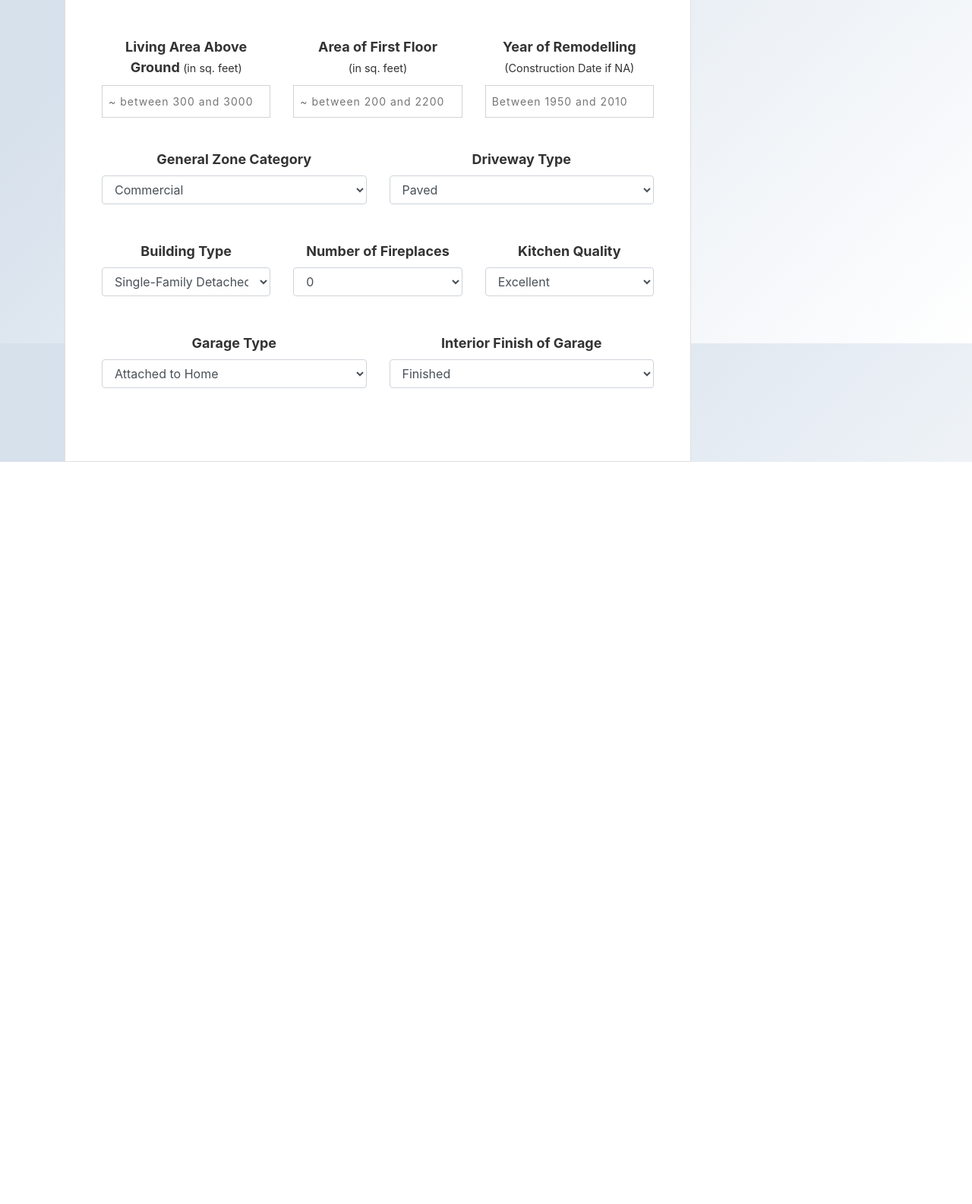
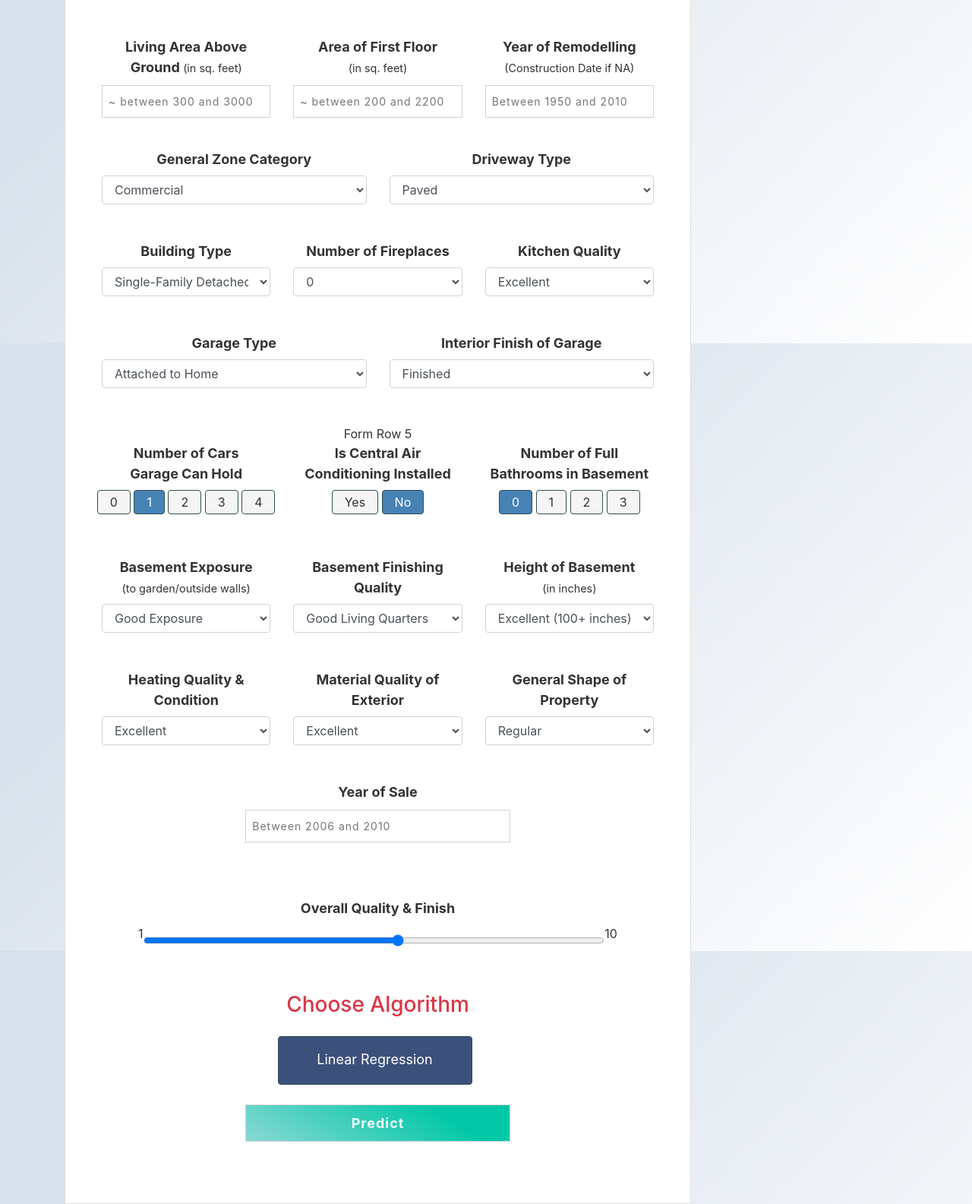
Before and after one commit to Tanveer87/HousePriceForecast, a Flask app: page /house-price-prediction in a window 1280 px wide. Shown: the part 348-1933 px from the top of the page at 76% size. Before the commit the page ends 956 px from the top, so only its background shows below. Run offline with Flask 2, Linux system fonts and the light colour scheme; some libraries are stand-ins or nearby versions.

Commit message:
Html layout design

```diff
--- a/templates/predict/house_price_prediction.html
+++ b/templates/predict/house_price_prediction.html
@@ -114,160 +114,160 @@
                 </div>
             </div>
 
-            <!-- Form Row 5 -->
-<!--            <div class="row mb-5">-->
-<!--                <div class="col-4 p-0" >-->
-<!--                    <label>Number of Cars <br> Garage Can Hold</label>-->
-<!--                    <div class="radio-toolbar">-->
-<!--                        <input type="radio" id="0" name="GarageCars" value="0">-->
-<!--                        <label for="0">0</label>-->
-<!--                        <input type="radio" id="1" name="GarageCars" value="1" checked>-->
-<!--                        <label for="1">1</label>-->
-<!--                        <input type="radio" id="2" name="GarageCars" value="2">-->
-<!--                        <label for="2">2</label>-->
-<!--                        <input type="radio" id="3" name="GarageCars" value="3">-->
-<!--                        <label for="3">3</label>-->
-<!--                        <input type="radio" id="4" name="GarageCars" value="4">-->
-<!--                        <label for="4">4</label>-->
-<!--                    </div>-->
-<!--                </div>-->
-<!--                <div class="col-4 p-0" >-->
-<!--                    <label>Is Central Air <br> Conditioning Installed</label>-->
-<!--                    <div class="radio-toolbar">-->
-<!--                        <input type="radio" id="yes" name="CentralAir" value="Y">-->
-<!--                        <label for="yes">Yes</label>-->
-<!--                        <input type="radio" id="no" name="CentralAir" value="N" checked>-->
-<!--                        <label for="no">No</label>-->
-<!--                    </div>-->
-<!--                </div>-->
-<!--                <div class="col-4 p-0" >-->
-<!--                    <label>Number of Full <br> Bathrooms in Basement</label>-->
-<!--                    <div class="radio-toolbar">-->
-<!--                        <input type="radio" id="0" name="BsmtFullBath" value="0" checked>-->
-<!--                        <label for="0">0</label>-->
-<!--                        <input type="radio" id="1" name="BsmtFullBath" value="1">-->
-<!--                        <label for="1">1</label>-->
-<!--                        <input type="radio" id="2" name="BsmtFullBath" value="2">-->
-<!--                        <label for="2">2</label>-->
-<!--                        <input type="radio" id="3" name="BsmtFullBath" value="3">-->
-<!--                        <label for="3">3</label>-->
-<!--                    </div>-->
-<!--                </div>-->
-<!--            </div>-->
+             Form Row 5
+            <div class="row mb-5">
+                <div class="col-4 p-0" >
+                    <label>Number of Cars <br> Garage Can Hold</label>
+                    <div class="radio-toolbar">
+                        <input type="radio" id="0" name="GarageCars" value="0">
+                        <label for="0">0</label>
+                        <input type="radio" id="1" name="GarageCars" value="1" checked>
+                        <label for="1">1</label>
+                        <input type="radio" id="2" name="GarageCars" value="2">
+                        <label for="2">2</label>
+                        <input type="radio" id="3" name="GarageCars" value="3">
+                        <label for="3">3</label>
+                        <input type="radio" id="4" name="GarageCars" value="4">
+                        <label for="4">4</label>
+                    </div>
+                </div>
+                <div class="col-4 p-0" >
+                    <label>Is Central Air <br> Conditioning Installed</label>
+                    <div class="radio-toolbar">
+                        <input type="radio" id="yes" name="CentralAir" value="Y">
+                        <label for="yes">Yes</label>
+                        <input type="radio" id="no" name="CentralAir" value="N" checked>
+                        <label for="no">No</label>
+                    </div>
+                </div>
+                <div class="col-4 p-0" >
+                    <label>Number of Full <br> Bathrooms in Basement</label>
+                    <div class="radio-toolbar">
+                        <input type="radio" id="0" name="BsmtFullBath" value="0" checked>
+                        <label for="0">0</label>
+                        <input type="radio" id="1" name="BsmtFullBath" value="1">
+                        <label for="1">1</label>
+                        <input type="radio" id="2" name="BsmtFullBath" value="2">
+                        <label for="2">2</label>
+                        <input type="radio" id="3" name="BsmtFullBath" value="3">
+                        <label for="3">3</label>
+                    </div>
+                </div>
+            </div>
 
-<!--            &lt;!&ndash; Form Row 6 &ndash;&gt;-->
-<!--            <div class="row mb-5">-->
-<!--                <div class="col-8 col-md-4">-->
-<!--                    <label for="bsmtexposure">Basement Exposure <br><small>(to garden/outside walls)</small></label>-->
-<!--                    <select class="form-control" name="BsmtExposure" id="bsmtexposure" value="{{ request.form['BsmtExposure'] }}">-->
-<!--                        <option value="Gd">Good Exposure</option>-->
-<!--                        <option value="Av">Average Exposure</option>-->
-<!--                        <option value="Mn">Minimum Exposure</option>-->
-<!--                        <option value="No">No Exposure</option>-->
-<!--                        <option value="Missing">No Basement</option>-->
-<!--                    </select>-->
-<!--                </div>-->
-<!--                <div class="col-8 col-md-4">-->
-<!--                    <label for="bsmtfintype1">Basement Finishing Quality</label>-->
-<!--                    <select class="form-control" name="BsmtFinType1" id="bsmtfintype1" value="{{ request.form['BsmtFinType1'] }}">-->
-<!--                        <option value="GLQ">Good Living Quarters</option>-->
-<!--                        <option value="ALQ">Average Living Quarters</option>-->
-<!--                        <option value="BLQ">Below Average Living Quarters</option>-->
-<!--                        <option value="Rec">Average Recreation Room</option>-->
-<!--                        <option value="LwQ">Low Quality</option>-->
-<!--                        <option value="Unf">Unfinished</option>-->
-<!--                        <option value="Missing">No Basement</option>-->
-<!--                    </select>-->
-<!--                </div>-->
-<!--                <div class="col-8 col-md-4">-->
-<!--                    <label for="bsmtqual">Height of Basement <br><small>(in inches)</small></label>-->
-<!--                    <select class="form-control" name="BsmtQual" id="bsmtqual" value="{{ request.form['BsmtQual'] }}">-->
-<!--                        <option value="Ex">Excellent (100+ inches)</option>-->
-<!--                        <option value="Gd">Good (90-99 inches)</option>-->
-<!--                        <option value="TA">Average/Typical (80-89 inches)</option>-->
-<!--                        <option value="Fa">Fair (70-79 inches)</option>-->
-<!--                        <option value="Missing">Poor (&lt;70 inches)</option>-->
-<!--                        <option value="Missing">No Basement</option>-->
-<!--                    </select>-->
-<!--                </div>-->
-<!--            </div>-->
+            <!-- Form Row 6 -->
+            <div class="row mb-5">
+                <div class="col-8 col-md-4">
+                    <label for="bsmtexposure">Basement Exposure <br><small>(to garden/outside walls)</small></label>
+                    <select class="form-control" name="BsmtExposure" id="bsmtexposure" value="{{ request.form['BsmtExposure'] }}">
+                        <option value="Gd">Good Exposure</option>
+                        <option value="Av">Average Exposure</option>
+                        <option value="Mn">Minimum Exposure</option>
+                        <option value="No">No Exposure</option>
+                        <option value="Missing">No Basement</option>
+                    </select>
+                </div>
+                <div class="col-8 col-md-4">
+                    <label for="bsmtfintype1">Basement Finishing Quality</label>
+                    <select class="form-control" name="BsmtFinType1" id="bsmtfintype1" value="{{ request.form['BsmtFinType1'] }}">
+                        <option value="GLQ">Good Living Quarters</option>
+                        <option value="ALQ">Average Living Quarters</option>
+                        <option value="BLQ">Below Average Living Quarters</option>
+                        <option value="Rec">Average Recreation Room</option>
+                        <option value="LwQ">Low Quality</option>
+                        <option value="Unf">Unfinished</option>
+                        <option value="Missing">No Basement</option>
+                    </select>
+                </div>
+                <div class="col-8 col-md-4">
+                    <label for="bsmtqual">Height of Basement <br><small>(in inches)</small></label>
+                    <select class="form-control" name="BsmtQual" id="bsmtqual" value="{{ request.form['BsmtQual'] }}">
+                        <option value="Ex">Excellent (100+ inches)</option>
+                        <option value="Gd">Good (90-99 inches)</option>
+                        <option value="TA">Average/Typical (80-89 inches)</option>
+                        <option value="Fa">Fair (70-79 inches)</option>
+                        <option value="Missing">Poor (&lt;70 inches)</option>
+                        <option value="Missing">No Basement</option>
+                    </select>
+                </div>
+            </div>
 
-<!--            &lt;!&ndash; Form Row 7 &ndash;&gt;-->
-<!--            <div class="row mb-5">-->
-<!--                <div class="col-8 col-md-4">-->
-<!--                    <label for="heatingqc">Heating Quality & Condition</label>-->
-<!--                    <select class="form-control" name="HeatingQC" id="heatingqc" value="{{ request.form['HeatingQC'] }}">-->
-<!--                        <option value="Ex">Excellent</option>-->
-<!--                        <option value="Gd">Good</option>-->
-<!--                        <option value="TA">Average/Typical</option>-->
-<!--                        <option value="Fa">Fair</option>-->
-<!--                        <option value="Po">Poor</option>-->
-<!--                    </select>-->
-<!--                </div>-->
-<!--                <div class="col-8 col-md-4">-->
-<!--                    <label for="exterqual">Material Quality of Exterior</label>-->
-<!--                    <select class="form-control" name="ExterQual" id="exterqual" value="{{ request.form['ExterQual'] }}">-->
-<!--                        <option value="Ex">Excellent</option>-->
-<!--                        <option value="Gd">Good</option>-->
-<!--                        <option value="TA">Average/Typical</option>-->
-<!--                        <option value="Fa">Fair</option>-->
-<!--                    </select>-->
-<!--                </div>-->
-<!--                <div class="col-8 col-md-4">-->
-<!--                    <label for="lotshape">General Shape of Property</label>-->
-<!--                    <select class="form-control" name="LotShape" id="lotshape" value="{{ request.form['LotShape'] }}">-->
-<!--                        <option value="Reg">Regular</option>-->
-<!--                        <option value="IR1">Slighlty Irregular</option>-->
-<!--                        <option value="IR2">Moderately Irregular</option>-->
-<!--                        <option value="IR3">Irregular</option>-->
-<!--                    </select>-->
-<!--                </div>-->
-<!--            </div>  -->
-<!--            -->
-<!--            &lt;!&ndash; Form Row 8 &ndash;&gt;-->
-<!--            <div class="row mb-5">-->
-<!--                <div class="col-6 col-md-6 m-auto">-->
-<!--                    <label for="yrsold">Year of Sale</label> -->
-<!--                    <input type="number" name="YrSold" id="yrsold" placeholder="Between 2006 and 2010" -->
-<!--                           value="{{ request.form['YrSold'] }}" min="2006" max="2010" step="1" required> -->
-<!--                </div>-->
-<!--            </div>-->
+            <!-- Form Row 7 -->
+            <div class="row mb-5">
+                <div class="col-8 col-md-4">
+                    <label for="heatingqc">Heating Quality & Condition</label>
+                    <select class="form-control" name="HeatingQC" id="heatingqc" value="{{ request.form['HeatingQC'] }}">
+                        <option value="Ex">Excellent</option>
+                        <option value="Gd">Good</option>
+                        <option value="TA">Average/Typical</option>
+                        <option value="Fa">Fair</option>
+                        <option value="Po">Poor</option>
+                    </select>
+                </div>
+                <div class="col-8 col-md-4">
+                    <label for="exterqual">Material Quality of Exterior</label>
+                    <select class="form-control" name="ExterQual" id="exterqual" value="{{ request.form['ExterQual'] }}">
+                        <option value="Ex">Excellent</option>
+                        <option value="Gd">Good</option>
+                        <option value="TA">Average/Typical</option>
+                        <option value="Fa">Fair</option>
+                    </select>
+                </div>
+                <div class="col-8 col-md-4">
+                    <label for="lotshape">General Shape of Property</label>
+                    <select class="form-control" name="LotShape" id="lotshape" value="{{ request.form['LotShape'] }}">
+                        <option value="Reg">Regular</option>
+                        <option value="IR1">Slighlty Irregular</option>
+                        <option value="IR2">Moderately Irregular</option>
+                        <option value="IR3">Irregular</option>
+                    </select>
+                </div>
+            </div>
 
-<!--            &lt;!&ndash; Form Row 9 &ndash;&gt;-->
-<!--            <div class="row mb-1">-->
-<!--                <div class="col-10 p-0 m-auto">-->
-<!--                    <label for="overallqual" class="form-label">Overall Quality & Finish</label><br>    -->
-<!--                    <span style="display: inline-flex; width: 100%;">-->
-<!--                        1-->
-<!--                        <input type="range" class="form-range" name="OverallQual" min="1" max="10" -->
-<!--                               value="{{ request.form['OverallQual'] }}" step="1" id="overallqual">-->
-<!--                        10-->
-<!--                    </span>-->
-<!--                </div>-->
-<!--            </div>-->
+            <!-- Form Row 8 -->
+            <div class="row mb-5">
+                <div class="col-6 col-md-6 m-auto">
+                    <label for="yrsold">Year of Sale</label>
+                    <input type="number" name="YrSold" id="yrsold" placeholder="Between 2006 and 2010"
+                           value="{{ request.form['YrSold'] }}" min="2006" max="2010" step="1" required>
+                </div>
+            </div>
 
-            <!-- Select Model -->
-<!--            <div class="container">-->
-<!--                <h3 class="text-danger mt-4">Choose Algorithm</h3>-->
-<!--                <div class="radio-toolbar algorithm-radio-toolbar m-auto">-->
-<!--                    <input type="radio" id="linear_regression" name="Algorithm" value="linear_regressor" checked>-->
-<!--                    <label for="linear_regression">Linear Regression</label>-->
+            <!-- Form Row 9 -->
+            <div class="row mb-1">
+                <div class="col-10 p-0 m-auto">
+                    <label for="overallqual" class="form-label">Overall Quality & Finish</label><br>
+                    <span style="display: inline-flex; width: 100%;">
+                        1
+                        <input type="range" class="form-range" name="OverallQual" min="1" max="10"
+                               value="{{ request.form['OverallQual'] }}" step="1" id="overallqual">
+                        10
+                    </span>
+                </div>
+            </div>
+
+<!--             Select Model -->
+            <div class="container">
+                <h3 class="text-danger mt-4">Choose Algorithm</h3>
+                <div class="radio-toolbar algorithm-radio-toolbar m-auto">
+                    <input type="radio" id="linear_regression" name="Algorithm" value="linear_regressor" checked>
+                    <label for="linear_regression">Linear Regression</label>
 <!--                    <input type="radio" id="support_vector_regression" name="Algorithm" value="support_vector_regressor">-->
 <!--                    <label for="support_vector_regression">Support Vector Machine</label>-->
 <!--                    <input type="radio" id="random_forest_regression" name="Algorithm" value="random_forest_regressor">-->
 <!--                    <label for="random_forest_regression">Random Forest</label>-->
-<!--                </div>-->
-<!--            </div>-->
+                </div>
+            </div>
 
-            <!-- Form Submit Button -->
-<!--            <div class="row">-->
-<!--                <div class="col-md-6 m-auto mt-3 pt-3"> -->
-<!--                    <input type="submit" class="btn btn-info" value="Predict" -->
-<!--                    style="font-size: large; color: aliceblue; font-weight: bold;"> -->
-<!--                </div>-->
-<!--            </div>-->
+<!--             Form Submit Button -->
+            <div class="row">
+                <div class="col-md-6 m-auto mt-3 pt-3">
+                    <input type="submit" class="btn btn-info" value="Predict"
+                    style="font-size: large; color: aliceblue; font-weight: bold;">
+                </div>
+            </div>
 
-            <!-- Output Prediction Text -->
+<!--             Output Prediction Text -->
             <div id="OutputPredictionText">
                 <h4 class="text-center">{{ prediction_text }}</h4>
                 {% if scroll %}
```
